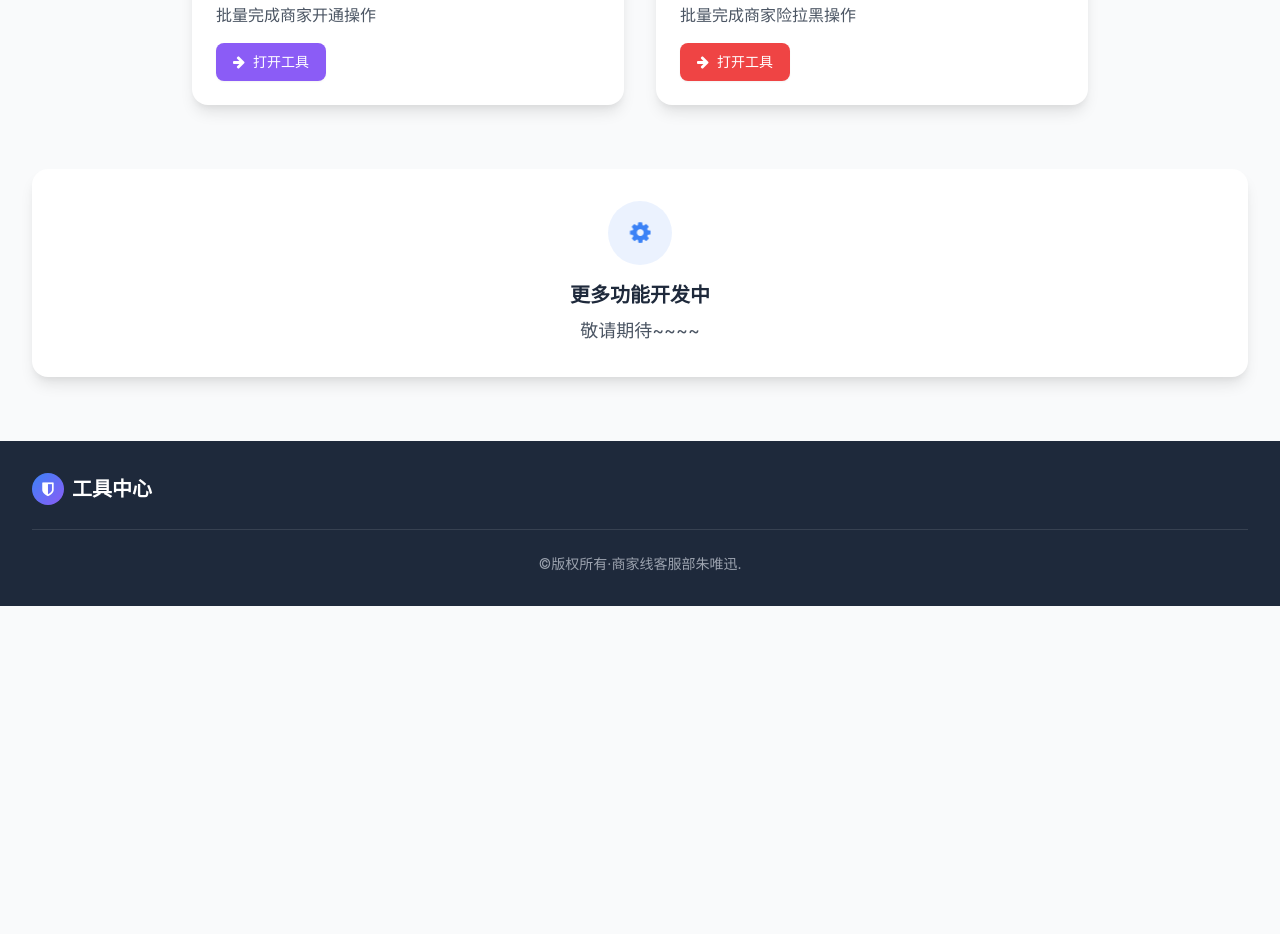
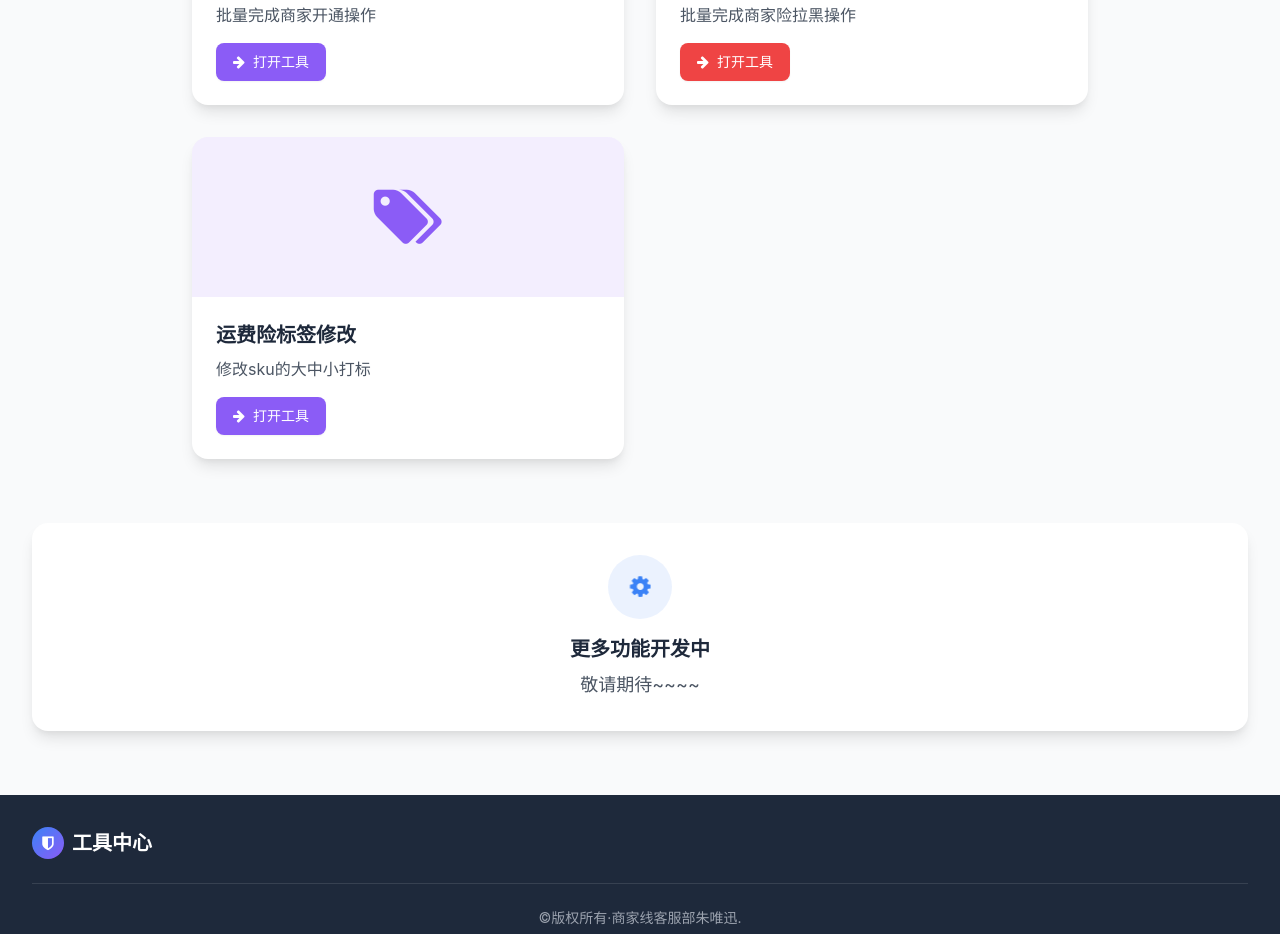
Before and after one commit to zhuweixun/-, a plain HTML site: page home.html in a window 1280 px wide. Shown: the part 807-1741 px from the top of the page. Before the commit the page ends 1413 px from the top, so only its background shows below. Drawn offline with nearby package versions, Linux system fonts and the light colour scheme.

Commit message:
Update home.html

```diff
--- a/home.html
+++ b/home.html
@@ -164,6 +164,23 @@
                     </a>
                 </div>
             </div>
+
+            <!-- 运费险标签修改工具卡片 -->
+            <div class="bg-white rounded-2xl overflow-hidden card-shadow card-hover">
+                <div class="h-40 bg-accent/10 flex items-center justify-center">
+                    <div class="icon-container">
+                        <i class="fa fa-tags text-icon-6xl text-accent"></i>
+                    </div>
+                </div>
+                <div class="p-6">
+                    <h3 class="text-xl font-bold text-dark mb-2">运费险标签修改</h3>
+                    <p class="text-gray-600 mb-4">修改sku的大中小打标</p>
+                    <a href="calculator5.html" class="inline-flex items-center px-4 py-2 border border-transparent text-sm font-medium rounded-lg shadow-sm text-white bg-accent hover:bg-accent/90 transition-all">
+                        <i class="fa fa-arrow-right mr-2"></i>
+                        打开工具
+                    </a>
+                </div>
+            </div>
         </div>
 
         <!-- 更多功能提示 -->
```
